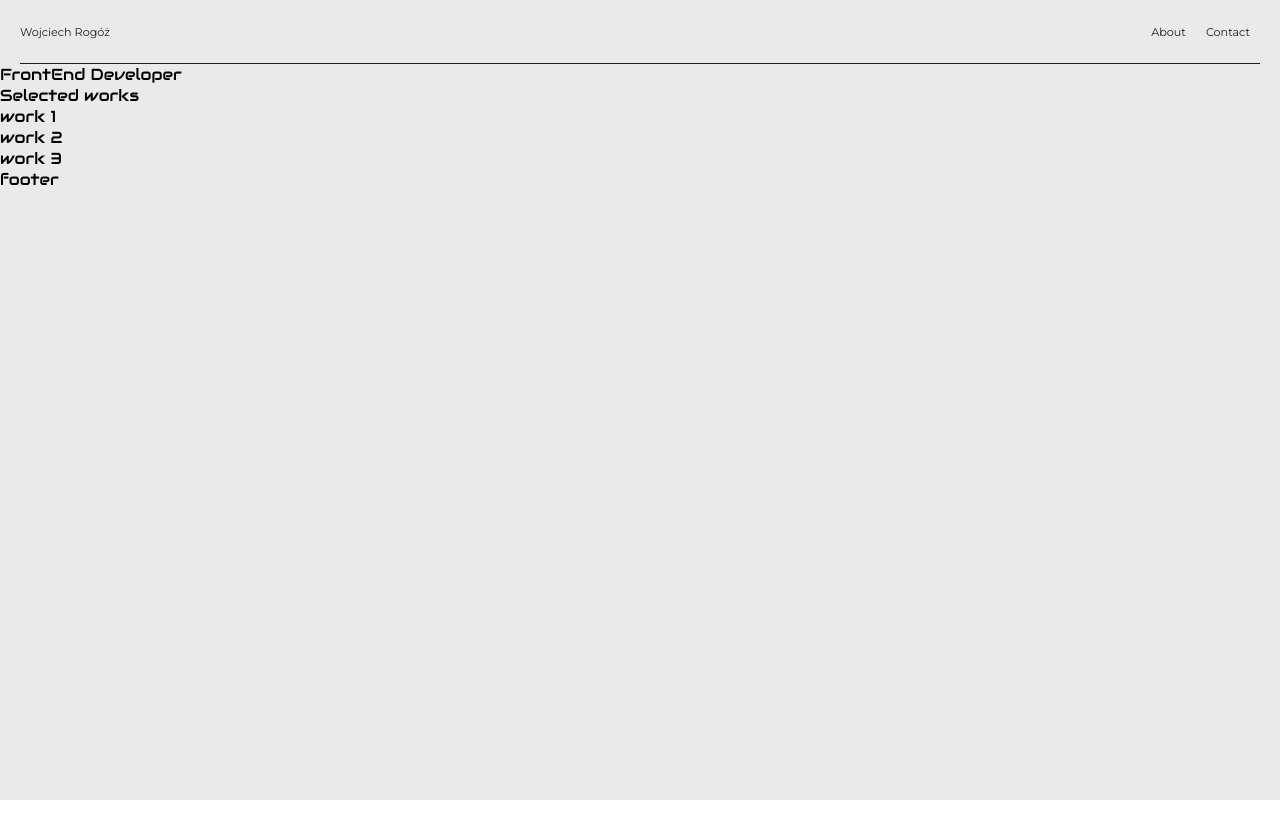
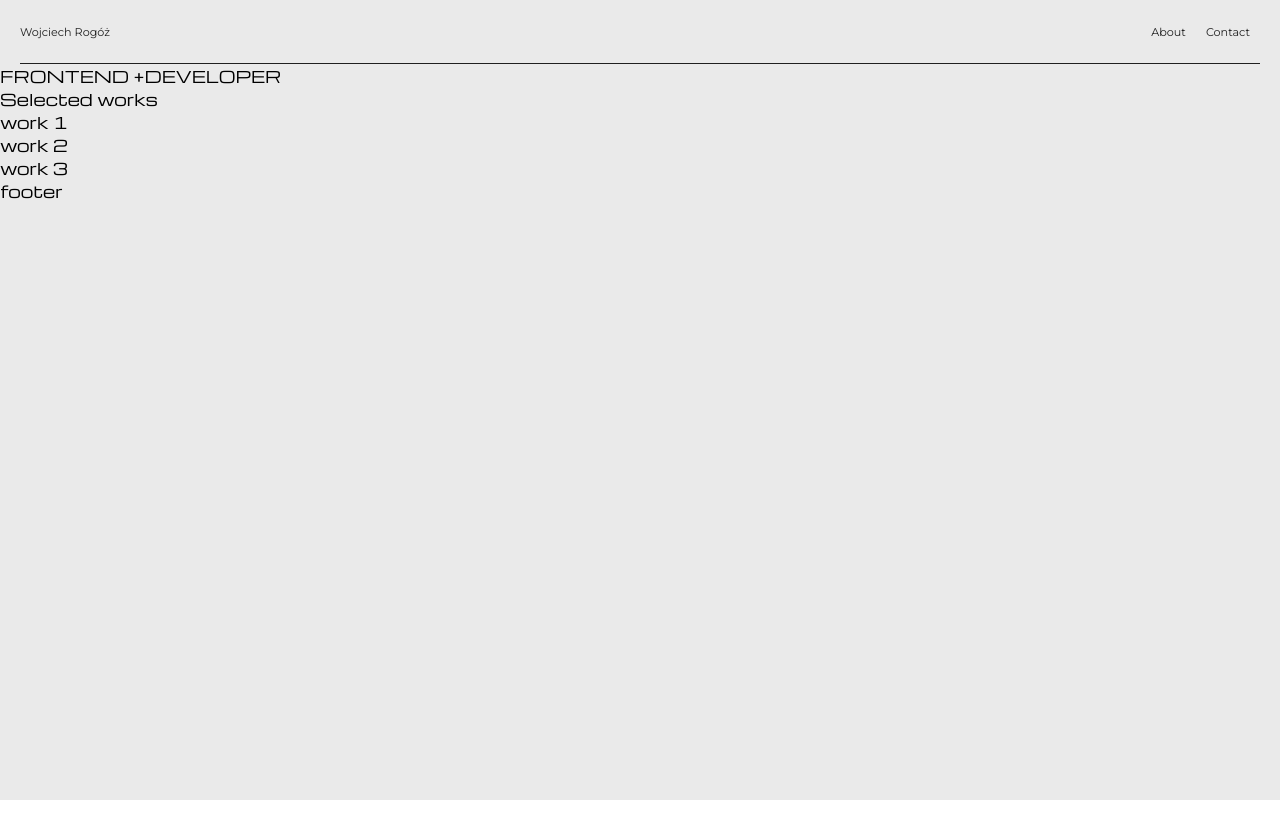
Before and after one commit to wrogoz/portfolio, a React (Create React App) app: page / in a window 1280 px wide. Shown: the top 838 px of the page. Built offline with nearby package versions, Linux system fonts and the light colour scheme.

Commit message:
temporary fonts added

```diff
--- a/public/index.html
+++ b/public/index.html
@@ -3,7 +3,7 @@
   <head>
     <meta charset="utf-8" />
     <link rel="icon" href="%PUBLIC_URL%/favicon.ico" />
-    <link href="https://fonts.googleapis.com/css2?family=Audiowide&family=Montserrat&display=swap" rel="stylesheet">
+    <link href="https://fonts.googleapis.com/css2?family=Audiowide&family=Michroma&family=Montserrat&family=Russo+One&display=swap" rel="stylesheet">
     <meta name="viewport" content="width=device-width, initial-scale=1" />
     <meta name="theme-color" content="#000000" />
     <meta
--- a/src/App.tsx
+++ b/src/App.tsx
@@ -24,6 +24,6 @@
   width:100vw;
   height:100vh;
   background:#eaeaea;
-  font-family: 'Audiowide', cursive;
+  font-family: 'Michroma', sans-serif;
 `
 export default App;
--- a/src/components/home.tsx
+++ b/src/components/home.tsx
@@ -7,7 +7,7 @@
         <HomeContainer>
 
             <section>
-                FrontEnd Developer
+                FRONTEND +DEVELOPER
             </section>
             <section>
                 <div>Selected works</div>
```
